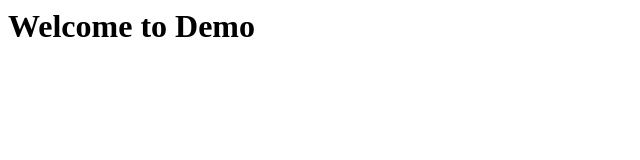
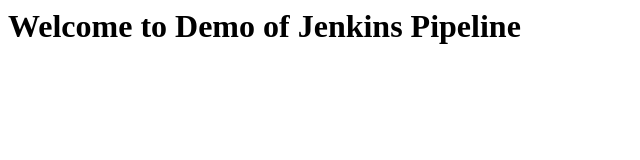
Before and after one commit to ransari123/website, a plain HTML site: page index.html in a window 1280 px wide. Shown: the whole page, without its empty margins (0-640 px from the left). Drawn offline with Linux system fonts and the light colour scheme.

Commit message:
2nd modification

```diff
--- a/index.html
+++ b/index.html
@@ -1,6 +1,6 @@
 <html>
 <title>Jenkins CI/CD pipeline</title>
 <body>
-<h1> Welcome to Demo </h1>
+<h1> Welcome to Demo of Jenkins Pipeline </h1>
 </body>
 </html>
```
